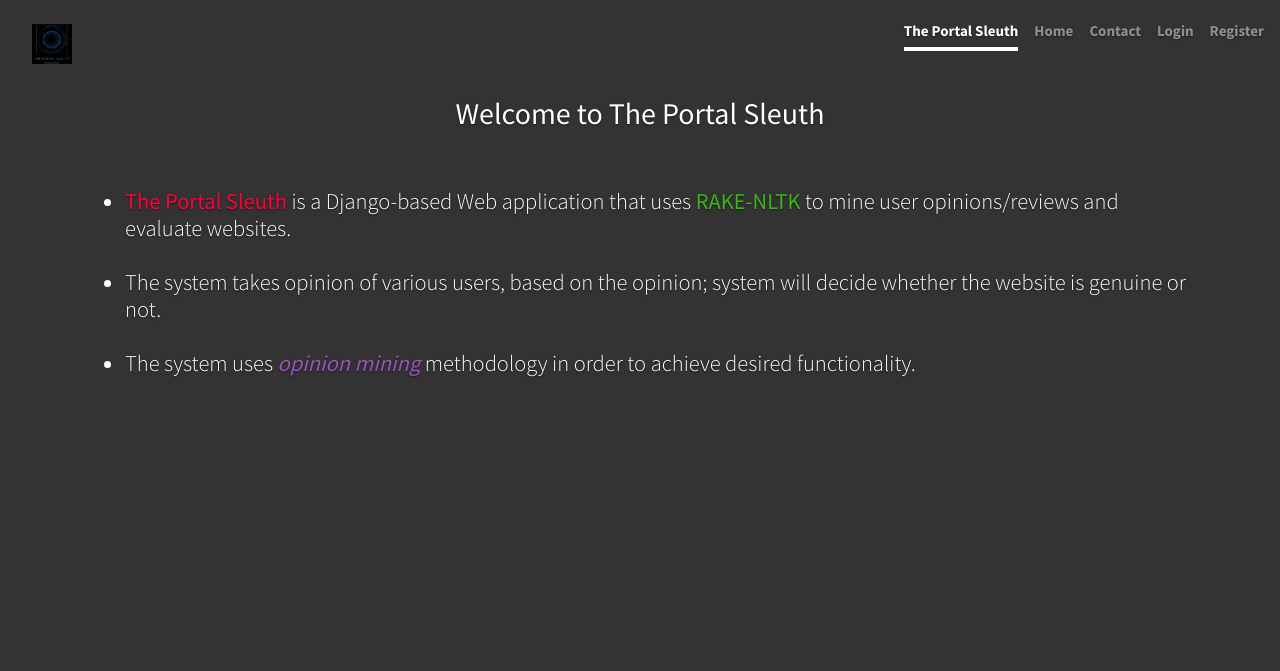
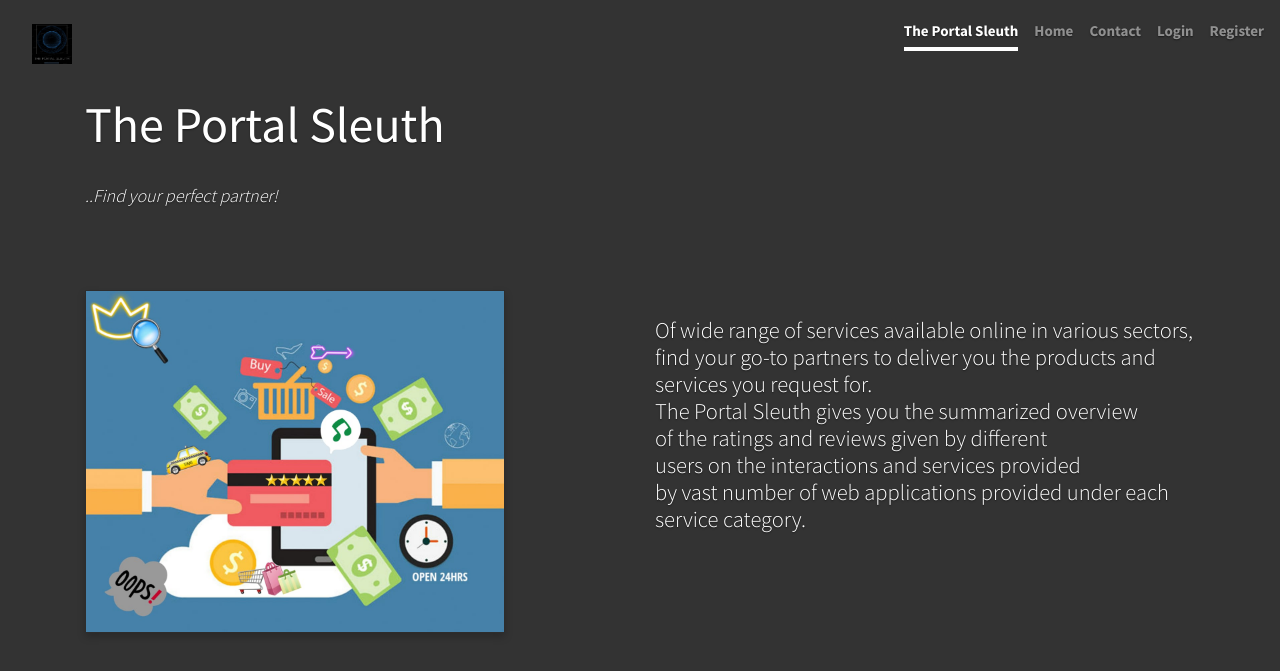
Before and after one commit to vineethn7/ThePortalSleuth, a Django app: page / in a window 1280 px wide. Shown: the top 671 px of the page. Run offline with Django 3.2, Linux system fonts and the light colour scheme; some libraries are stand-ins or nearby versions.

Commit message:
added changes

```diff
--- a/PortalSleuthMain/templates/PortalSleuthMain/contact.html
+++ b/PortalSleuthMain/templates/PortalSleuthMain/contact.html
@@ -16,14 +16,14 @@
 <div class="row">
   <div class="col">
   <div class="card">
-  <img src="{% static "PortalSleuthMain/4.jpeg" %}" alt="Not Found" style="width:100%">
+  <img src="{% static "PortalSleuthMain/4.jpg" %}" alt="Not Found" style="width:100%">
   <h1>Jahnavi</h1>
   <p class="title">2451-17-737-001</p>
   <p>MVSR Engineering College</p>
   <a href="https://www.instagram.com/jahnavi_muddu/"><i class="fa fa-instagram"></i></a>
   <a href="#"><i class="fa fa-linkedin"></i></a>
   <a href="https://www.facebook.com/jahnavi.muddu"><i class="fa fa-facebook"></i></a>
-  <p><button class="btn btn-outline-primary">Contact</button></p>
+  <p><button class="btn btn-outline-primary"><a href="https://mailto:mudddujahnavi860@gmail.com" target="_blank">Contact</a></button></p>
 </div>
 </div>
 <div class="col">
@@ -46,7 +46,7 @@
 <p>MVSR Engineering College</p>
 <a href="https://www.instagram.com/_.vineethn7/"><i class="fa fa-instagram"></i></a>
 <a href="https://www.linkedin.com/in/vineeth-ram-kumar-nayakanti-venkat-b7702a17b/"><i class="fa fa-linkedin"></i></a>
-<a href="www.facebook.com/vineethn7"><i class="fa fa-facebook"></i></a>
+<a href="https://www.facebook.com/vineethn7"><i class="fa fa-facebook"></i></a>
 <p><button class="btn btn-outline-primary">Contact</button></p>
 </div>
 </div>
--- a/PortalSleuthMain/templates/PortalSleuthMain/home.html
+++ b/PortalSleuthMain/templates/PortalSleuthMain/home.html
@@ -1,13 +1,33 @@
 {% extends 'PortalSleuthMain/base.html' %}
+{% load static %}
 {% block content %}
 <br>
-<h2 align="center"><b>Welcome to The Portal Sleuth</b></h2><br>
+<style type="text/css">
+  .card {
+    background-color: #333;
+  box-shadow: 0 4px 8px 0 rgba(0, 0, 0, 0.2);
+  max-width: 420px;
 
-  <h4><br>
-    <ul><li><b><span class="text-danger">The Portal Sleuth</span></b> is a Django-based Web application that uses <b><span class="text-success">RAKE-NLTK</span></b> to mine user opinions/reviews and evaluate websites.<br><br></li>
-<li>The system takes opinion of various users, based on the opinion; system will decide whether the website is genuine or not.<br><br></li>
-<li>The system uses <b><i><span class="text-info">opinion mining</span></i></b> methodology in order to achieve desired functionality.</li></ul>
-
+  text-align: center;
+}
+</style>
+<h1 align="left" style="font-size:50px"><b>The Portal Sleuth</b><br><span style="font-size:18px;"><i>..Find your perfect partner!</i><span></h1><br><br><br>
+  <div class="row">
+    <div class="col">
+      <div class="card">
+        <img src="{% static "PortalSleuthMain/wall.jpeg" %}" alt="Not Found" style="width:100%">
+      </div>
+      </div>
+    <div class="col">
+      <h4><br>
+Of wide range of services available online in various sectors,
+ find your go-to partners to deliver you the products and services you request for.
+ <br>The Portal Sleuth gives you the summarized overview <br>
+ of the ratings and reviews given by different<br>
+  users on the interactions and services provided<br>
+   by vast number of web applications provided under each<br>
+    service category.
   </h4>
-
+  </div>
+  </div>
 {% endblock %}
--- a/PortalSleuthMain/views.py
+++ b/PortalSleuthMain/views.py
@@ -7,7 +7,7 @@ from .forms import ReviewForm
 from .models import ReviewModel
 from django.contrib.auth.mixins import LoginRequiredMixin, UserPassesTestMixin
 from django.views.generic import (
-    ListView,
+
     DetailView,
     CreateView,
     UpdateView,
@@ -58,13 +58,6 @@ def review(request):
 
     return render(request,'PortalSleuthMain/review.html',{'reviews':reviews,'out':overall_rating})
 
-# class ReviewListView(ListView):
-#     model = ReviewModel
-#     template_name = 'PortalSleuthMain/review.html'  # <app>/<model>_<viewtype>.html
-#     context_object_name = 'reviews'
-#     ordering=['-created_at']
-
-
 class ReviewDetailView(DetailView):
     model = ReviewModel
 
@@ -76,9 +69,7 @@ class ReviewCreateView(LoginRequiredMixin, CreateView):
         form.instance.user=self.request.user
         form.instance.websiteName="Amazon"
         return super().form_valid(form)
-#
-#
-#
+
 class ReviewUpdateView(LoginRequiredMixin, UserPassesTestMixin, UpdateView):
     model = ReviewModel
     fields = ['review']
@@ -104,11 +95,3 @@ class ReviewDeleteView(LoginRequiredMixin, UserPassesTestMixin, DeleteView):
         if self.request.user == post.user:
             return True
         return False
-
-# @login_required
-# def post(request):
-#     if request.method=="POST":
-#         reviews=ReviewModel.objects.filter(websiteName="Amazon")
-#         form = ReviewForm(request.POST)
-#
-#         return render(request, 'PortalSleuthMain/postreview.html', {'form': form,'reviews':reviews})
```
Also changed, not shown: PortalSleuthMain/templates/PortalSleuthMain/category.html (+6 -3 lines), PortalSleuthMain/static/PortalSleuthMain/4.JPG (added), PortalSleuthMain/static/PortalSleuthMain/5.jpg (added), PortalSleuthMain/static/PortalSleuthMain/wall.jpeg (added), PortalSleuthMain/static/PortalSleuthMain/wall.jpg (added), db.sqlite3.
